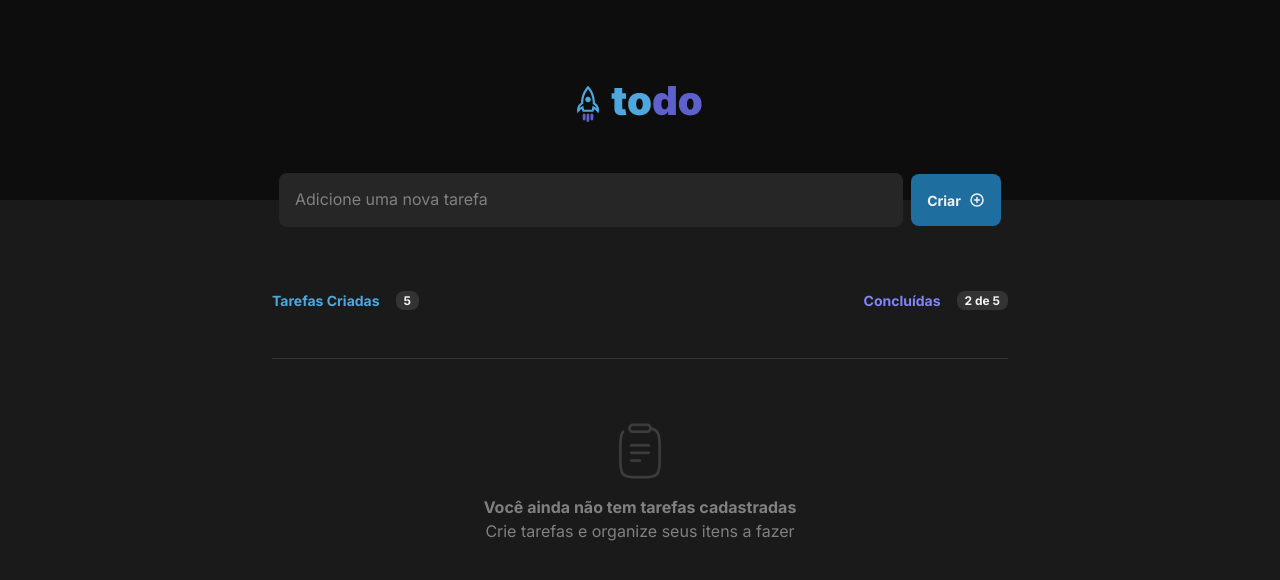
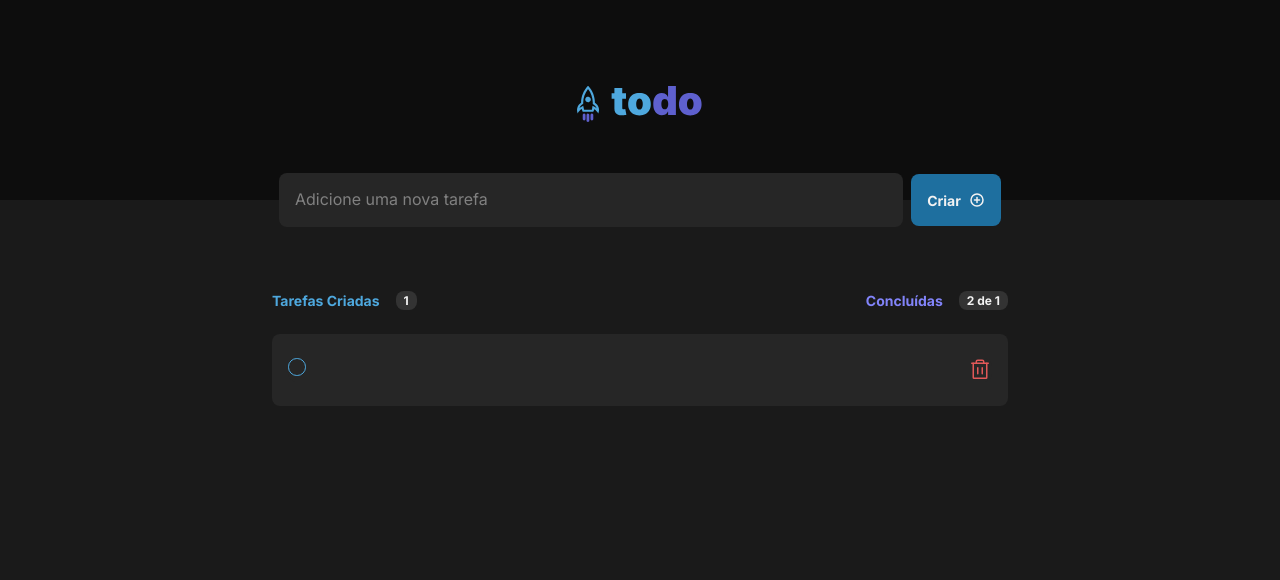
Before and after one commit to OJailson17/desafio-01-todolist-ignite-react-2, a React (Vite) app: page / in a window 1280 px wide. Both pictures are taken after a click on the button "Criar". Shown: the top 580 px of the page. Built offline with nearby package versions, Linux system fonts and the light colour scheme.

Commit message:
feat: create task

```diff
--- a/src/App.tsx
+++ b/src/App.tsx
@@ -1,13 +1,17 @@
+import { useState } from 'react';
 import { ThemeProvider } from 'styled-components';
 import { EmptyTask } from './components/EmptyTask';
 import { Header } from './components/Header';
 import { Input } from './components/Input';
 import { Task } from './components/Task';
+import { useTask } from './context/taskContext';
 import { GlobalStyles } from './styles/global';
 import { TaskContainer } from './styles/styles';
 import { defaultTheme } from './themes/defaultTheme';
 
 function App() {
+	const { tasks } = useTask();
+
 	return (
 		<ThemeProvider theme={defaultTheme}>
 			<GlobalStyles />
@@ -18,18 +22,22 @@ function App() {
 				<div className='tasksInfo'>
 					<div>
 						<span className='createdTasks'>Tarefas Criadas</span>
-						<div>5</div>
+						<div>{tasks.length}</div>
 					</div>
 
 					<div>
 						<span className='tasksDone'>Concluídas</span>
-						<div>2 de 5</div>
+						<div>2 de {tasks.length}</div>
 					</div>
 				</div>
 
 				{/* Tasks */}
 				<div className='tasks'>
-					<EmptyTask />
+					{tasks.length > 0 ? (
+						tasks.map(task => <Task key={task.id} task={task} />)
+					) : (
+						<EmptyTask />
+					)}
 				</div>
 			</TaskContainer>
 		</ThemeProvider>
--- a/src/components/Input/index.tsx
+++ b/src/components/Input/index.tsx
@@ -1,12 +1,34 @@
 import { PlusCircle } from 'phosphor-react';
+import { useState } from 'react';
 import plusSign from '../../assets/plus.svg';
+import { useTask } from '../../context/taskContext';
 import { InputContainer } from './styles';
 
 export const Input = () => {
+	const [taskTitle, setTaskTitle] = useState('');
+
+	const { setTasks } = useTask();
+
+	const handleCreateTask = () => {
+		const task = {
+			id: String(new Date().getTime()),
+			title: taskTitle,
+			isDone: false,
+		};
+
+		setTasks(state => [...state, task]);
+		setTaskTitle('');
+	};
+
 	return (
 		<InputContainer>
-			<input type='text' placeholder='Adicione uma nova tarefa' />
-			<button>
+			<input
+				type='text'
+				placeholder='Adicione uma nova tarefa'
+				onChange={e => setTaskTitle(e.target.value)}
+				value={taskTitle}
+			/>
+			<button onClick={handleCreateTask}>
 				Criar
 				<PlusCircle size={16} weight='bold' />
 			</button>
--- a/src/components/Task/index.tsx
+++ b/src/components/Task/index.tsx
@@ -1,9 +1,19 @@
 import * as Checkbox from '@radix-ui/react-checkbox';
 import { Trash, Check } from 'phosphor-react';
 import { useState } from 'react';
-import { checkIcon, TaskContentContainer } from './styles';
+import { TaskContentContainer } from './styles';
 
-export const Task = () => {
+interface Task {
+	id: string;
+	title: string;
+	isDone: boolean;
+}
+
+interface TaskProps {
+	task: Task;
+}
+
+export const Task = ({ task }: TaskProps) => {
 	const [isTaskDone, setIsTaskDone] = useState(false);
 
 	return (
@@ -24,7 +34,7 @@ export const Task = () => {
 					</Checkbox.Indicator>
 				</Checkbox.Root>
 
-				<div>Task que precisa ser concluída</div>
+				<div>{task.title}</div>
 				<Trash size={24} className='trashBtn' />
 			</div>
 		</TaskContentContainer>
--- /dev/null
+++ b/src/context/taskContext.tsx
@@ -0,0 +1,36 @@
+import {
+	createContext,
+	ReactNode,
+	SetStateAction,
+	useContext,
+	useState,
+} from 'react';
+
+interface TaskContextProviderProps {
+	children: ReactNode;
+}
+
+interface ITask {
+	id: string;
+	title: string;
+	isDone: boolean;
+}
+
+interface ITaskContext {
+	tasks: ITask[];
+	setTasks: React.Dispatch<SetStateAction<ITask[]>>;
+}
+
+const TaskContext = createContext({} as ITaskContext);
+
+export const TaskContextProvider = ({ children }: TaskContextProviderProps) => {
+	const [tasks, setTasks] = useState<ITask[]>([]);
+
+	return (
+		<TaskContext.Provider value={{ tasks, setTasks }}>
+			{children}
+		</TaskContext.Provider>
+	);
+};
+
+export const useTask = () => useContext(TaskContext);
--- a/src/main.tsx
+++ b/src/main.tsx
@@ -1,9 +1,12 @@
 import React from 'react';
 import ReactDOM from 'react-dom/client';
 import { App } from './App';
+import { TaskContextProvider } from './context/taskContext';
 
 ReactDOM.createRoot(document.getElementById('root') as HTMLElement).render(
 	<React.StrictMode>
-		<App />
+		<TaskContextProvider>
+			<App />
+		</TaskContextProvider>
 	</React.StrictMode>,
 );
--- a/src/styles/styles.ts
+++ b/src/styles/styles.ts
@@ -2,8 +2,7 @@ import styled from 'styled-components';
 
 export const TaskContainer = styled.main`
 	max-width: 46rem;
-	margin: 0 auto;
-	margin-top: 4rem;
+	margin: 4rem auto 4rem;
 
 	display: flex;
 	flex-direction: column;
```
